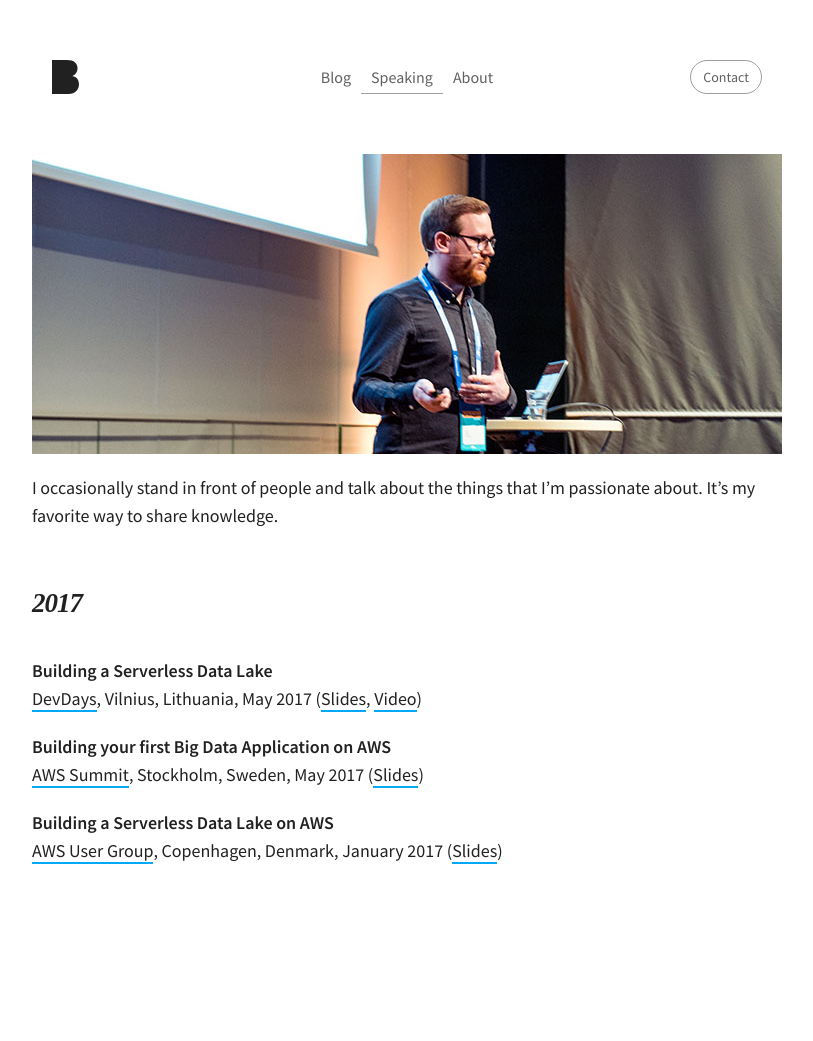
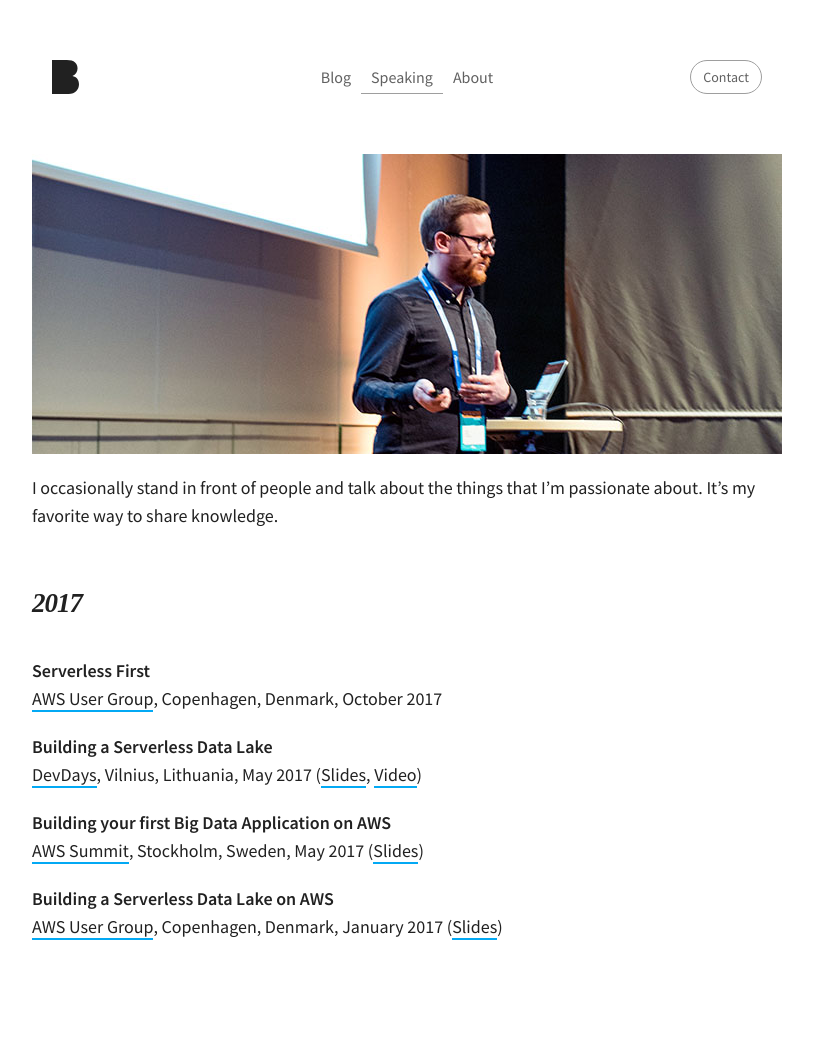
Before and after one commit to martinbuberl/martinbuberl.github.io, a Jekyll site: the page built from speaking.md, in a window 1280 px wide. Shown: the whole page, without its empty margins (233-1046 px from the left). Built offline with Jekyll 4.4.1, drawn with Linux system fonts in a browser that asks for light colours; nearby versions of some CDN libraries; some web fonts are replaced; before the commit the page ends 965 px from its top, so only the background shows below that.

Commit message:
Added upcoming talk

```diff
--- a/speaking.md
+++ b/speaking.md
@@ -11,6 +11,9 @@ I occasionally stand in front of people and talk about the things that I'm passi
 
 <h2 id="2017" class="has-permalink">2017<a class="permalink" title="Permalink" href="#2017">#</a></h2>
 
+**Serverless First**<br/>
+[AWS User Group](https://www.meetup.com/Copenhagen-AWS-User-Group/events/243107963/), Copenhagen, Denmark, October 2017
+
 **Building a Serverless Data Lake**<br/>
 [DevDays](http://devdays.lt/), Vilnius, Lithuania, May 2017 ([Slides](https://goo.gl/sCWDrR), [Video](https://youtu.be/eZcgt0XaDfI))
 
```
